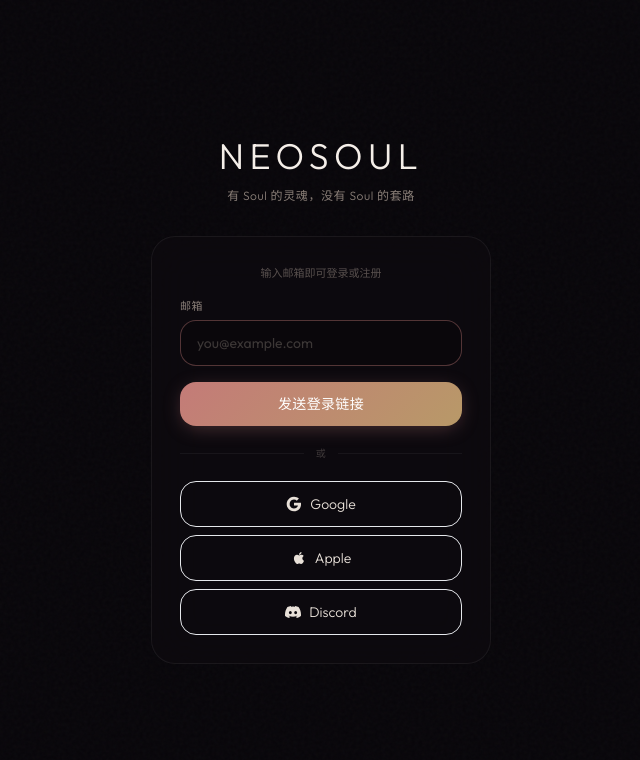
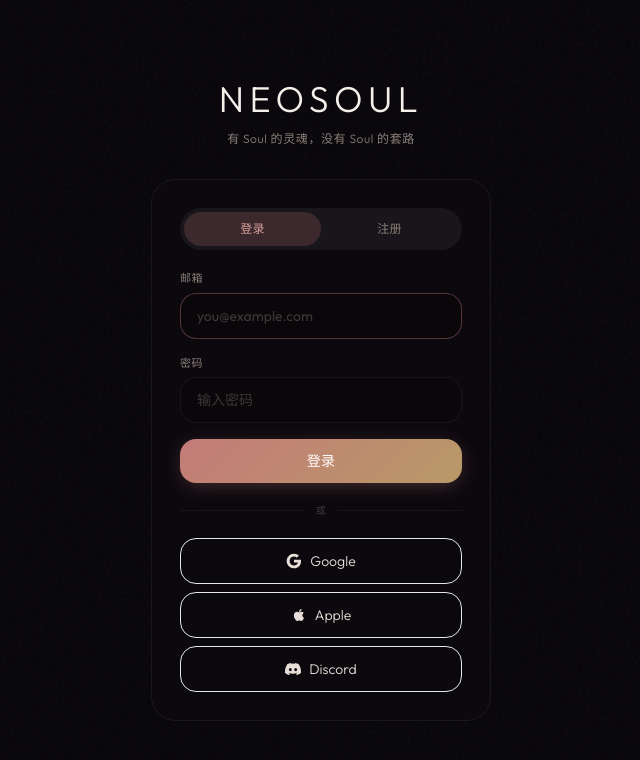
Before and after one commit to tim0n1994/Neosoul, a Next.js app: page /login in a window 1280 px wide. Shown: the top 760 px of the page, without its empty margins (319-959 px from the left). Built offline with nearby package versions, Linux system fonts and the light colour scheme; no server answers.

Commit message:
fix: proper email+password auth — login/signup tabs, no more magic link
- Login tab: email + password → signInWithPassword
- Signup tab: email + password → signUp (6+ chars)
- If email already registered on signup → prompts to login
- OAuth buttons preserved (Google/Apple/Discord)

```diff
--- a/app/login/page.tsx
+++ b/app/login/page.tsx
@@ -12,44 +12,70 @@
   const [supabase] = useState(() => createClient());
 
   const [email, setEmail] = useState('');
-  const [sent, setSent] = useState(false);
+  const [password, setPassword] = useState('');
+  const [mode, setMode] = useState<'login' | 'signup'>('login');
   const [loading, setLoading] = useState(false);
   const [error, setError] = useState<string | null>(null);
+  const [info, setInfo] = useState<string | null>(null);
 
-  async function sendMagicLink(e: React.FormEvent) {
+  async function handleSubmit(e: React.FormEvent) {
     e.preventDefault();
-    if (!email.trim()) return;
+    const mail = email.trim();
+    const pass = password.trim();
+    if (!mail || !pass) return;
+
     setError(null);
+    setInfo(null);
     setLoading(true);
-    const { error } = await supabase.auth.signInWithOtp({
-      email: email.trim(),
-      options: {
-        shouldCreateUser: true,
-        emailRedirectTo: window.location.origin + '/',
-      },
+
+    try {
+      if (mode === 'signup') {
+        if (pass.length < 6) {
+          setError('密码至少 6 位');
+          setLoading(false);
+          return;
+        }
+        const { data, error } = await supabase.auth.signUp({
+          email: mail,
+          password: pass,
+          options: { emailRedirectTo: window.location.origin + '/' },
+        });
+        setLoading(false);
+        if (error) {
+          // 邮箱已注册 → 提示切换到登录
+          if (error.message.toLowerCase().includes('already') || error.message.toLowerCase().includes('registered')) {
+            setError('该邮箱已注册，请直接登录');
+            setMode('login');
+          } else {
+            setError(error.message);
+          }
+          return;
+        }
+        // 注册成功
+        if (data.session) {
+          // 无需邮箱确认，直接登录
+          router.replace('/');
+        } else {
+          // 需要邮箱确认
+          setInfo('注册成功！请查收邮箱完成验证，然后登录。');
+          setMode('login');
+          setPassword('');
+        }
+      } else {
+        const { error } = await supabase.auth.signInWithPassword({
+          email: mail,
+          password: pass,
         });
         setLoading(false);
         if (error) {
           setError(error.message);
           return;
         }
-    setSent(true);
+        router.replace('/');
       }
-
-  async function resend() {
-    setError(null);
-    setLoading(true);
-    const { error } = await supabase.auth.signInWithOtp({
-      email: email.trim(),
-      options: {
-        shouldCreateUser: true,
-        emailRedirectTo: window.location.origin + '/',
-      },
-    });
+    } catch {
       setLoading(false);
-    if (error) {
-      setError(error.message);
-      return;
+      setError('网络错误，请重试');
     }
   }
 
@@ -83,14 +109,25 @@
         </div>
 
         <div className="glass rounded-3xl p-7">
-          {!sent ? (
-            <>
-              <form onSubmit={sendMagicLink} className="space-y-4">
-                <div className="text-center">
-                  <p className="text-[11px] font-light text-cream-300/60">
-                    输入邮箱即可登录或注册
-                  </p>
+          {/* 登录/注册 切换 */}
+          <div className="mb-5 flex rounded-full bg-white/5 p-1">
+            <button
+              type="button"
+              onClick={() => { setMode('login'); setError(null); setInfo(null); }}
+              className={'flex-1 rounded-full py-2 text-[12px] font-medium tracking-wide transition-all ' + (mode === 'login' ? 'bg-rose/20 text-rose-light' : 'text-cream-300')}
+            >
+              登录
+            </button>
+            <button
+              type="button"
+              onClick={() => { setMode('signup'); setError(null); setInfo(null); }}
+              className={'flex-1 rounded-full py-2 text-[12px] font-medium tracking-wide transition-all ' + (mode === 'signup' ? 'bg-rose/20 text-rose-light' : 'text-cream-300')}
+            >
+              注册
+            </button>
           </div>
+
+          <form onSubmit={handleSubmit} className="space-y-4">
             <div>
               <label className="mb-1.5 block text-[11px] font-medium tracking-wider text-cream-300">
                 {t('email')}
@@ -105,13 +142,27 @@
                 placeholder="you@example.com"
               />
             </div>
+            <div>
+              <label className="mb-1.5 block text-[11px] font-medium tracking-wider text-cream-300">
+                密码
+              </label>
+              <input
+                type="password"
+                required
+                value={password}
+                onChange={(e) => setPassword(e.target.value)}
+                className="input-warm w-full rounded-2xl px-4 py-3 text-sm text-cream-50 outline-none placeholder:text-cream-300/40"
+                placeholder={mode === 'signup' ? '至少 6 位' : '输入密码'}
+              />
+            </div>
             {error && <p className="text-xs leading-relaxed text-rose/80">{error}</p>}
+            {info && <p className="text-xs leading-relaxed text-green-300/80">{info}</p>}
             <button
               type="submit"
               disabled={loading}
               className="btn-rose w-full rounded-2xl py-3 text-sm font-medium tracking-wide text-white"
             >
-                  {loading ? tc('loading') : '发送登录链接'}
+              {loading ? tc('loading') : (mode === 'login' ? '登录' : '注册')}
             </button>
           </form>
 
@@ -150,38 +201,6 @@
               Discord
             </button>
           </div>
-            </>
-          ) : (
-            <div className="space-y-5 text-center">
-              <div className="mx-auto flex h-16 w-16 items-center justify-center rounded-full bg-rose/10">
-                <span className="text-2xl">📧</span>
-              </div>
-              <div>
-                <p className="text-sm font-light text-cream-100">登录链接已发送至</p>
-                <p className="mt-1 text-base font-medium text-cream-50">{email}</p>
-              </div>
-              <p className="text-xs leading-relaxed text-cream-300/60">
-                点击邮件中的按钮即可登录或完成注册。<br />
-                链接将跳转回 NEOSOUL。
-              </p>
-              {error && <p className="text-xs text-rose/80">{error}</p>}
-              <button
-                type="button"
-                onClick={resend}
-                disabled={loading}
-                className="text-[11px] font-light text-cream-300 transition-colors hover:text-cream-100 disabled:opacity-40"
-              >
-                {loading ? '重新发送中…' : '重新发送'}
-              </button>
-              <button
-                type="button"
-                onClick={() => { setSent(false); setError(null); }}
-                className="block w-full text-[11px] font-light text-cream-300/50 transition-colors hover:text-cream-100"
-              >
-                换一个邮箱
-              </button>
-            </div>
-          )}
         </div>
       </div>
     </main>
```
Lines whose indentation alone changed are shown as unchanged.
